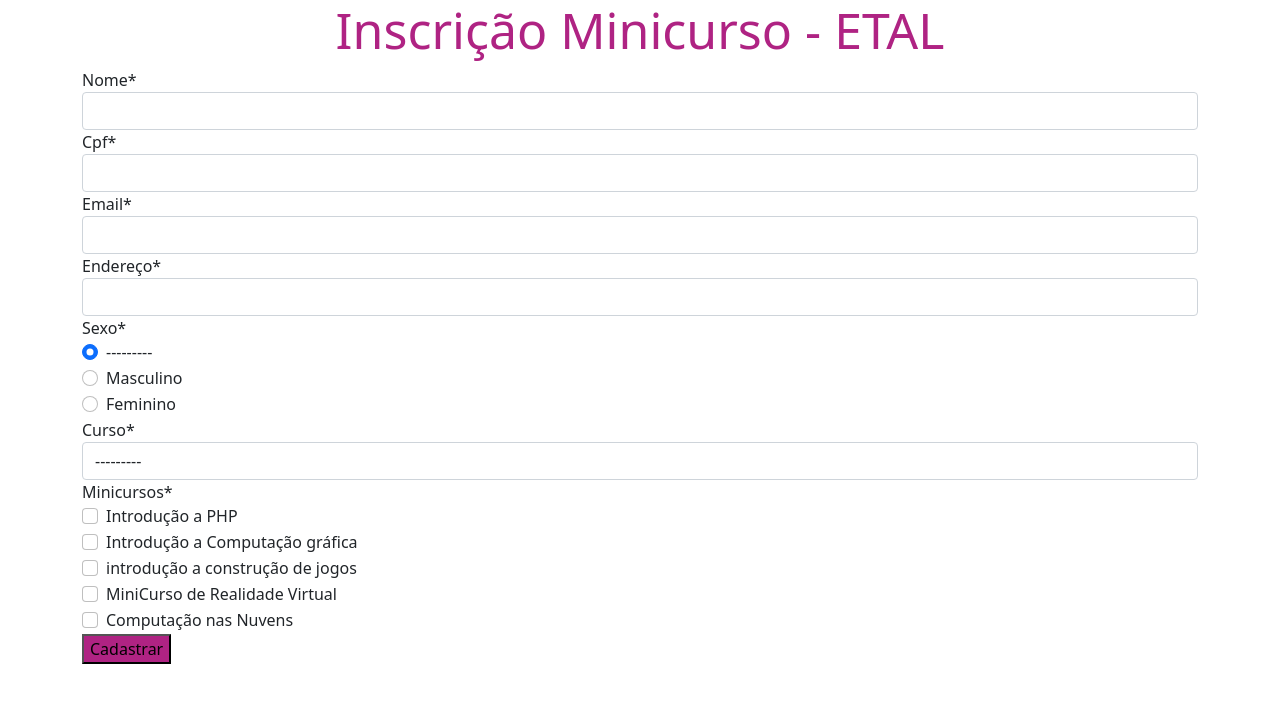
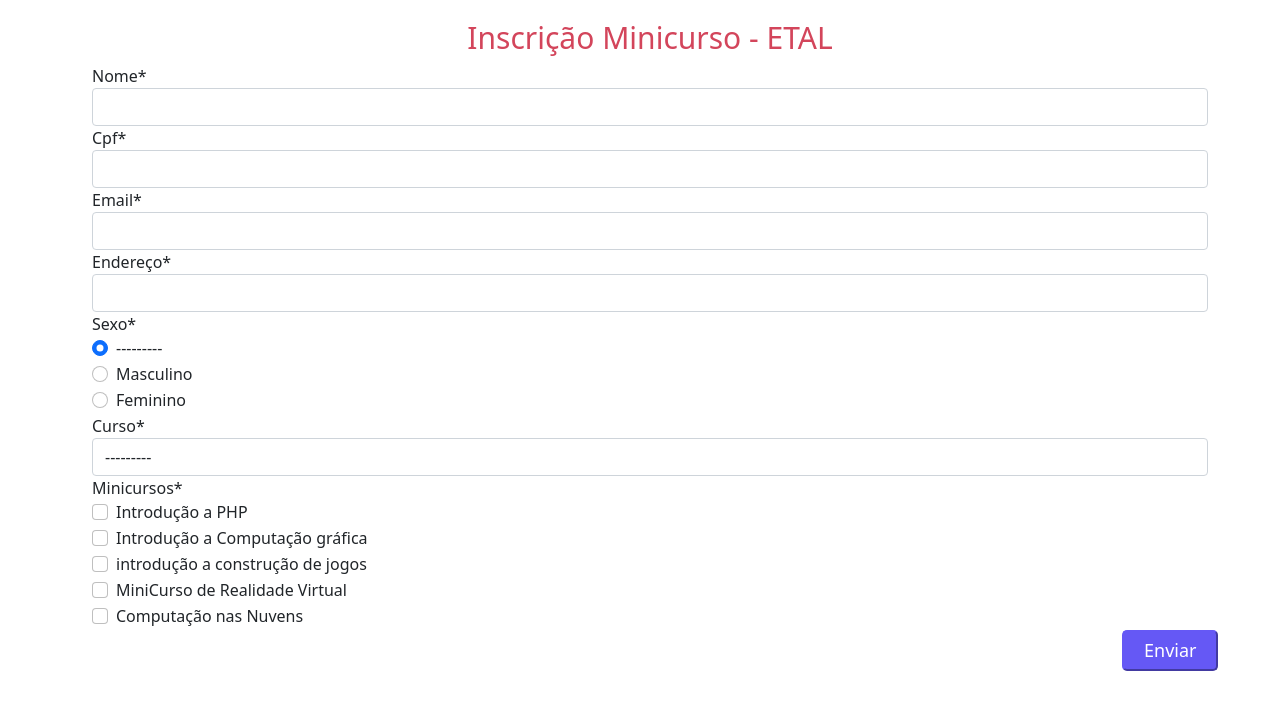
Before and after one commit to MSaleteMSJG22/atvdcadastroetal, a Django app: page /cadastroaluno/ in a window 1280 px wide. Shown: the top 710 px of the page. Run offline with Django 4.2, Linux system fonts and the light colour scheme; data comes from the database, SQL or seed files in the repository; some libraries are stand-ins or nearby versions.

Commit message:
versaooito

```diff
--- a/principal/templates/forms.html
+++ b/principal/templates/forms.html
@@ -19,7 +19,7 @@
     <form method="post">
         {% csrf_token %}
         {{ form | crispy }}
-        <button type="submit">Cadastrar</button>
+        <button type="submit">Enviar</button>
     </form>
 
     </div>
--- a/static/css/styles.css
+++ b/static/css/styles.css
@@ -1,10 +1,25 @@
+body {
+    margin-left: 50px;
+    margin-top: 20px;
+    width: 1200px;
+}
+
 h1{
-    font-size:50px;
-    color: #af2383;
+    font-size:30px;
+    color:#D3455B;
     text-align: center;
 }
 
 button{
-    background-color: #af2383;
+    padding-left: 20px;
+    padding-top: 5px;
+    padding-bottom: 5px;
+    padding-right:20px ;
+    margin-left: 1030px;
+    background-color: #6558F5;
+    border-color: #6558F5;
+    border-radius: 5px;
+    font-size: 18px;
+    color:white;
 
 }
```
